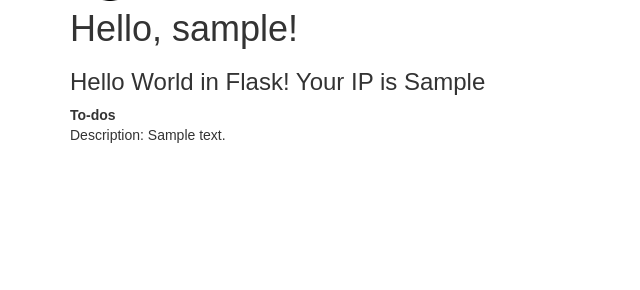
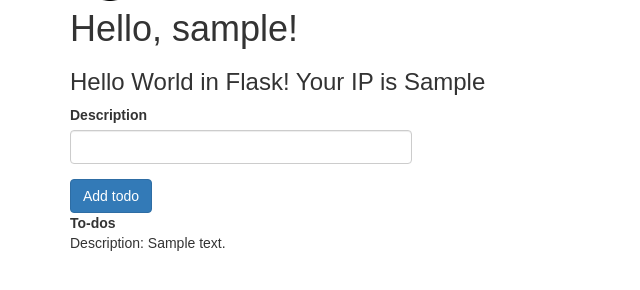
Before and after one commit to mgonnav/todo-companion, a Flask app: template app/templates/hello.html in a window 1280 px wide. Shown: the part 63-353 px from the top of the page, without its empty margins (0-640 px from the left). Run offline with Flask 2, Linux system fonts and the light colour scheme; the template is opened without the code that fills it: values that come from a table or form of the project are taken from there, most other values are stand-ins (such as "Sample title", 1, 10 or a date in 2020); some libraries are stand-ins or nearby versions.

Commit message:
Added functionality to add to-dos

```diff
--- a/app/auth/views.py
+++ b/app/auth/views.py
@@ -2,7 +2,7 @@
 from flask_login import login_user, login_required, logout_user
 from werkzeug.security import generate_password_hash, check_password_hash
 
-from app.firestore_service import get_user, user_put
+from app.firestore_service import get_user, put_user
 from app.forms import LoginForm, SignUpForm
 from app.models import UserData, UserModel
 
@@ -56,7 +56,7 @@
         if user_document.to_dict() is None:
             password_hash = generate_password_hash(password)
             user_data = UserData(username, password_hash)
-            user_put(user_data)
+            put_user(user_data)
 
             flash('Registration successful. You can log in now.',
                   category='success')
--- a/app/firestore_service.py
+++ b/app/firestore_service.py
@@ -24,6 +24,10 @@
     return db.collection('users').document(user_id).collection('todos').get()
 
 
-def user_put(user_data):
+def put_user(user_data):
     user_ref = db.collection('users').document(user_data.username)
     user_ref.set({'password': user_data.password})
+
+def put_todo(user_id, description):
+    todo_collection_ref = db.collection('users').document(user_id).collection('todos')
+    todo_collection_ref.add({'description': description})
--- a/app/forms.py
+++ b/app/forms.py
@@ -13,3 +13,8 @@
     username = StringField('Username', validators=[DataRequired()])
     password = PasswordField('Password', validators=[DataRequired()])
     submit = SubmitField('Sign up')
+
+
+class TodoForm(FlaskForm):
+    description = StringField('Description', validators=[DataRequired()])
+    submit = SubmitField('Add todo')
--- a/app/templates/hello.html
+++ b/app/templates/hello.html
@@ -7,9 +7,10 @@
 {% endblock %}
 
 {% block content %}
-  {% if username and user_ip %}
   <h1>Hello, {{ username }}!</h1>
   <h3>Hello World in Flask! Your IP is {{ user_ip }}</h3>
+
+  {{ wtf.quick_form(todo_form, form_type='inline', button_map={'submit': 'primary'}) }}
 
   <table>
     <tr>
@@ -19,8 +20,4 @@
       {{ macros.render_todo(todo) }}
     {% endfor %}
   </table>
-  {% else %}
-    {{ wtf.quick_form(login_form, form_type="horizontal", button_map={'submit': 'primary'}) }}
-  {% endif %}
-
 {% endblock %}
--- a/main.py
+++ b/main.py
@@ -1,12 +1,11 @@
 import unittest
 
-from flask import (flash, make_response, redirect, render_template, request,
-                   session)
-from flask_login import login_required, current_user
+from flask import flash, redirect, render_template, request, session, url_for
+from flask_login import current_user, login_required
 
 from app import create_app
-from app.forms import LoginForm
-from app.firestore_service import get_users, get_todos
+from app.firestore_service import get_todos, get_users, put_todo
+from app.forms import LoginForm, TodoForm
 
 app = create_app()
 
@@ -33,24 +32,26 @@
     user_ip = request.remote_addr
     session['user_ip'] = user_ip
 
-    response = make_response(redirect('/hello'))
-
-    return response
+    return redirect(url_for('hello'))
 
 
-@app.route('/hello')
+@app.route('/hello', methods=['GET', 'POST'])
 @login_required
 def hello():
+    form = TodoForm()
+    if form.validate_on_submit():
+        put_todo(user_id=current_user.id, description=form.description.data)
+        flash('To-do added successfully', category='success')
+        return redirect(url_for('hello'))
+
     user_ip = session.get('user_ip')
     username = current_user.id
-
-    if not user_ip or not username:
-        return make_response(redirect('/auth/login'))
 
     context = {
         'user_ip': user_ip,
         'username': username,
         'todos': get_todos(user_id=username),
+        'todo_form': form
     }
 
     return render_template('hello.html', **context)
```
Lines whose indentation alone changed are shown as unchanged.
